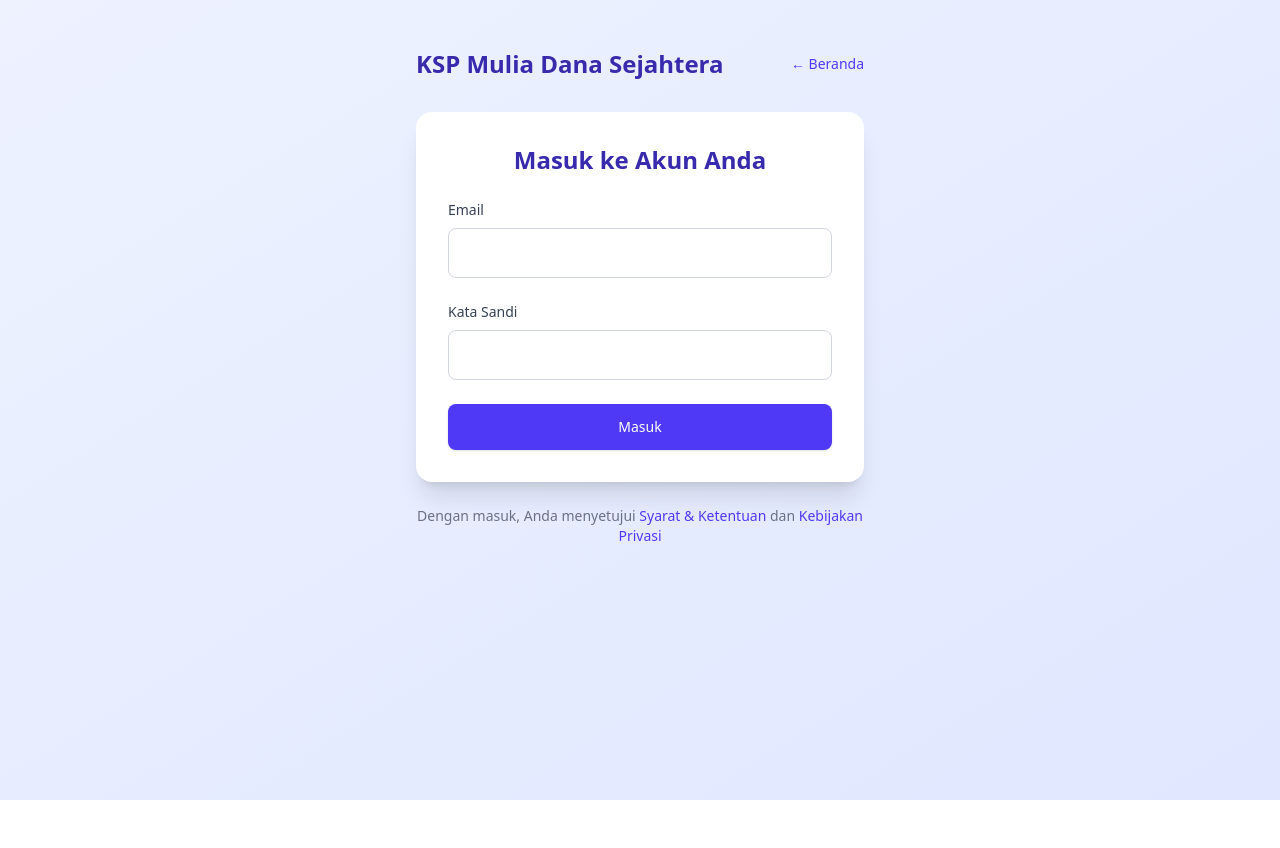
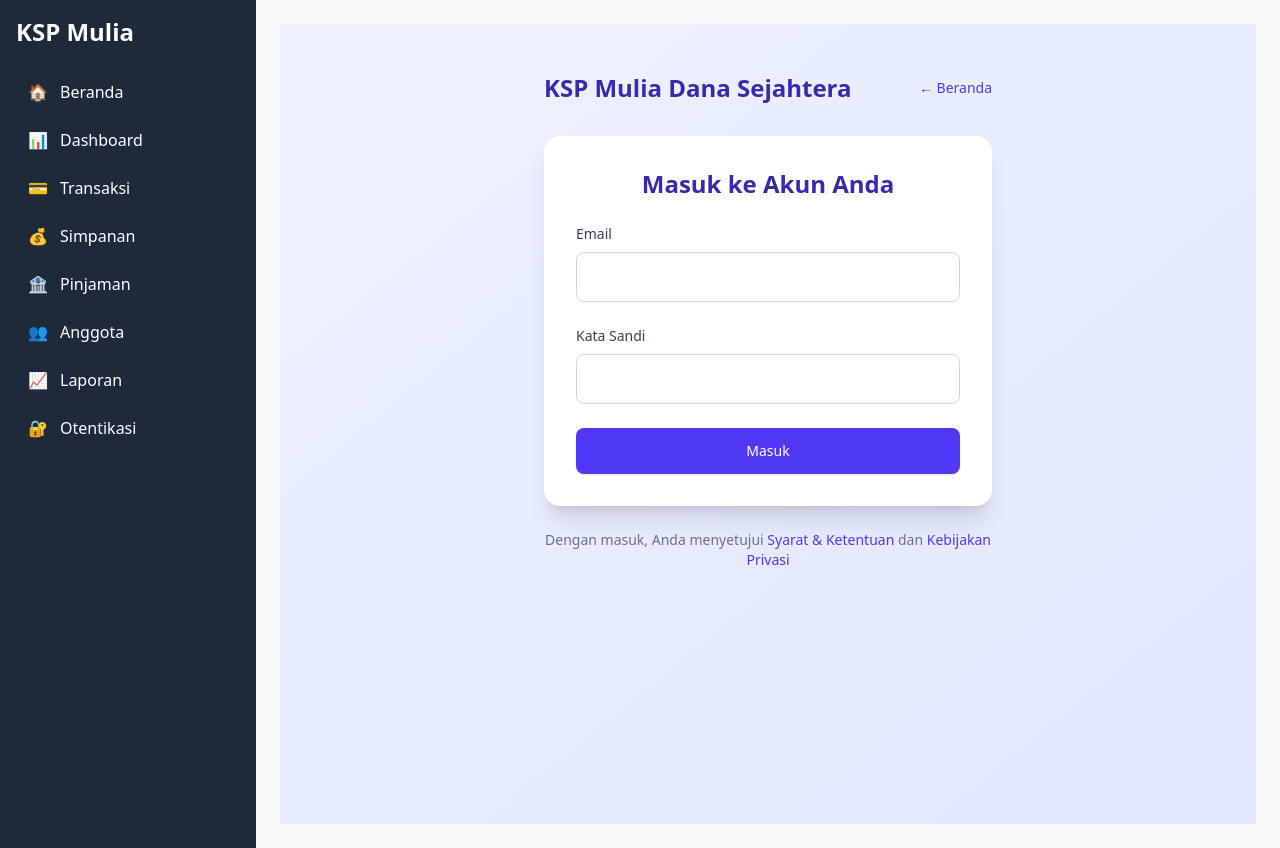
Before and after one commit to koperasimuliads-max/mdsmuliaku, a Next.js app: page /auth in a window 1280 px wide. Before the commit the page ends 800 px from the top, so only its background shows below. Built offline with nearby package versions, Linux system fonts and the light colour scheme.

Commit message:
feat(ui): add sidebar layout structure
Integrate a Sidebar component into the root layout and wrap the main content area with a flex container to establish the application's primary navigation layout.

```diff
--- a/src/app/layout.tsx
+++ b/src/app/layout.tsx
@@ -2,6 +2,7 @@ import type { Metadata } from "next";
 import { Geist, Geist_Mono } from "next/font/google";
 import "./globals.css";
 import { AuthProvider } from "@/context/auth-context";
+import Sidebar from "@/components/Sidebar";
 
 const geistSans = Geist({
   variable: "--font-geist-sans",
@@ -29,7 +30,10 @@ export default function RootLayout({
         className={`${geistSans.variable} ${geistMono.variable} antialiased`}
       >
         <AuthProvider>
-          {children}
+          <div className="flex min-h-screen bg-gray-50">
+            <Sidebar />
+            <main className="flex-1 p-6">{children}</main>
+          </div>
         </AuthProvider>
       </body>
     </html>
--- /dev/null
+++ b/src/components/Sidebar.tsx
@@ -0,0 +1,69 @@
+import Link from "next/link";
+import { useState } from "react";
+
+export default function Sidebar() {
+  const [isOpen, setIsOpen] = useState(true);
+
+  return (
+    <>
+      {/* Mobile Hamburger Button */}
+      <button
+        onClick={() => setIsOpen(!isOpen)}
+        className="lg:hidden fixed left-4 top-4 z-50 p-2 bg-gray-800 text-white rounded-md hover:bg-gray-700"
+      >
+        ☰
+      </button>
+
+      {/* Sidebar */}
+      <aside
+        className={`w-64 bg-gray-800 text-white min-h-screen p-4 ${isOpen ? 'block' : 'hidden'} lg:block`}
+      >
+        <div className="flex justify-between items-center mb-6">
+          <span className="text-2xl font-bold">KSP Mulia</span>
+          {!isOpen && (
+            <button
+              onClick={() => setIsOpen(true)}
+              className="text-white hover:text-gray-300"
+            >
+              ✕
+            </button>
+          )}
+        </div>
+        <nav className="space-y-2">
+          <Link href="/" className="flex items-center px-3 py-2 rounded-md hover:bg-gray-700 transition-colors">
+            <span className="mr-3">🏠</span>
+            <span>Beranda</span>
+          </Link>
+          <Link href="/dashboard" className="flex items-center px-3 py-2 rounded-md hover:bg-gray-700 transition-colors">
+            <span className="mr-3">📊</span>
+            <span>Dashboard</span>
+          </Link>
+          <Link href="/transactions" className="flex items-center px-3 py-2 rounded-md hover:bg-gray-700 transition-colors">
+            <span className="mr-3">💳</span>
+            <span>Transaksi</span>
+          </Link>
+          <Link href="/savings" className="flex items-center px-3 py-2 rounded-md hover:bg-gray-700 transition-colors">
+            <span className="mr-3">💰</span>
+            <span>Simpanan</span>
+          </Link>
+          <Link href="/loans" className="flex items-center px-3 py-2 rounded-md hover:bg-gray-700 transition-colors">
+            <span className="mr-3">🏦</span>
+            <span>Pinjaman</span>
+          </Link>
+          <Link href="/members" className="flex items-center px-3 py-2 rounded-md hover:bg-gray-700 transition-colors">
+            <span className="mr-3">👥</span>
+            <span>Anggota</span>
+          </Link>
+          <Link href="/reports" className="flex items-center px-3 py-2 rounded-md hover:bg-gray-700 transition-colors">
+            <span className="mr-3">📈</span>
+            <span>Laporan</span>
+          </Link>
+          <Link href="/auth" className="flex items-center px-3 py-2 rounded-md hover:bg-gray-700 transition-colors">
+            <span className="mr-3">🔐</span>
+            <span>Otentikasi</span>
+          </Link>
+        </nav>
+      </aside>
+    </>
+  );
+}
```
